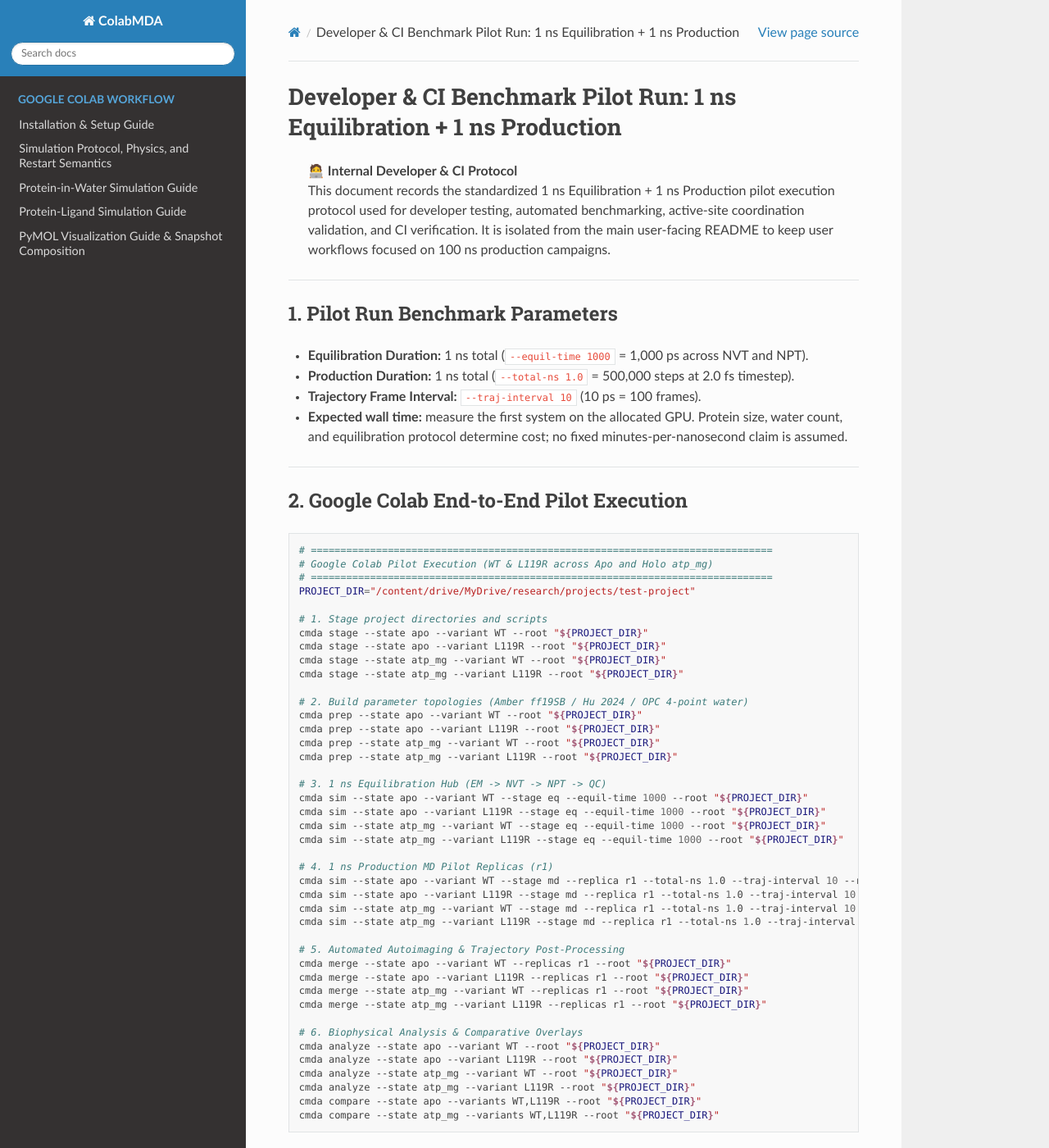
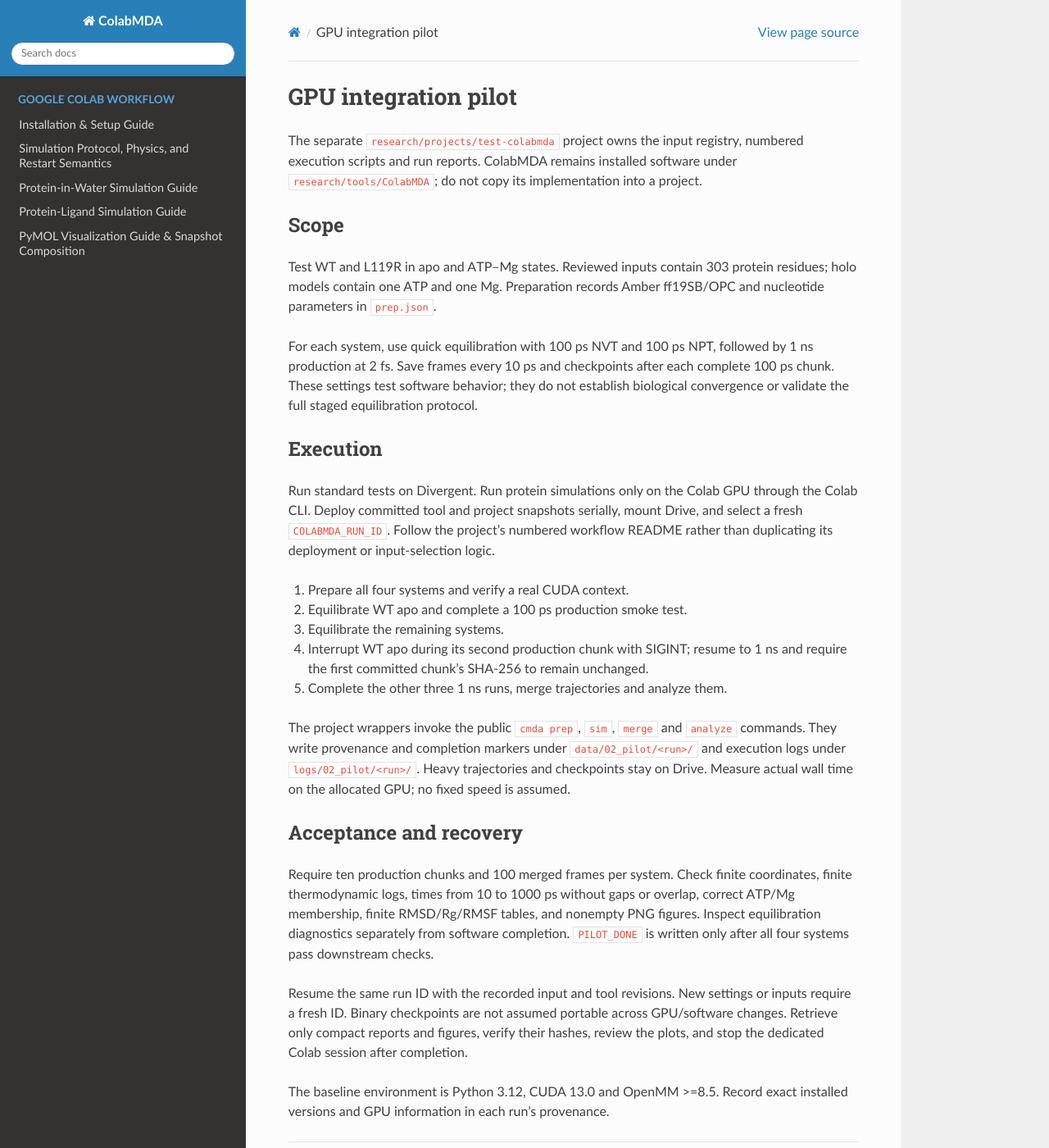
Before and after one commit to paulshamrat/ColabMDA, a Sphinx documentation site: the page built from docs/development/pilot_benchmark.md, in a window 1280 px wide and 1400 px high. Shown: the whole window at 82% size. Built offline with Sphinx 7.4.7 and the Read the Docs theme 3.1.0, drawn with Linux system fonts in a browser that asks for light colours; some of the changed text lies outside the part shown.

Commit message:
Replace stale pilot instructions with the verified workflow contract

````diff
--- a/docs/development/pilot_benchmark.md
+++ b/docs/development/pilot_benchmark.md
@@ -1,107 +1,52 @@
-# Developer & CI Benchmark Pilot Run: 1 ns Equilibration + 1 ns Production
+# GPU integration pilot
 
-> 🧑‍💻 **Internal Developer & CI Protocol**
-> This document records the standardized 1 ns Equilibration + 1 ns Production pilot execution protocol used for developer testing, automated benchmarking, active-site coordination validation, and CI verification. It is isolated from the main user-facing README to keep user workflows focused on 100 ns production campaigns.
+The separate `research/projects/test-colabmda` project owns the input registry,
+numbered execution scripts and run reports. ColabMDA remains installed software
+under `research/tools/ColabMDA`; do not copy its implementation into a project.
 
----
+## Scope
 
-## 1. Pilot Run Benchmark Parameters
+Test WT and L119R in apo and ATP–Mg states. Reviewed inputs contain 303 protein
+residues; holo models contain one ATP and one Mg. Preparation records Amber
+ff19SB/OPC and nucleotide parameters in `prep.json`.
 
-* **Equilibration Duration:** 1 ns total (`--equil-time 1000` = 1,000 ps across NVT and NPT).
-* **Production Duration:** 1 ns total (`--total-ns 1.0` = 500,000 steps at 2.0 fs timestep).
-* **Trajectory Frame Interval:** `--traj-interval 10` (10 ps = 100 frames).
-* **Expected wall time:** measure the first system on the allocated GPU. Protein size, water count, and equilibration protocol determine cost; no fixed minutes-per-nanosecond claim is assumed.
+For each system, use quick equilibration with 100 ps NVT and 100 ps NPT, followed
+by 1 ns production at 2 fs. Save frames every 10 ps and checkpoints after each
+complete 100 ps chunk. These settings test software behavior; they do not establish
+biological convergence or validate the full staged equilibration protocol.
 
----
+## Execution
 
-## 2. Google Colab End-to-End Pilot Execution
+Run standard tests on Divergent. Run protein simulations only on the Colab GPU
+through the Colab CLI. Deploy committed tool and project snapshots serially,
+mount Drive, and select a fresh `COLABMDA_RUN_ID`. Follow the project's numbered
+workflow README rather than duplicating its deployment or input-selection logic.
 
-```bash
-# ==============================================================================
-# Google Colab Pilot Execution (WT & L119R across Apo and Holo atp_mg)
-# ==============================================================================
-PROJECT_DIR="/content/drive/MyDrive/research/projects/test-project"
+1. Prepare all four systems and verify a real CUDA context.
+2. Equilibrate WT apo and complete a 100 ps production smoke test.
+3. Equilibrate the remaining systems.
+4. Interrupt WT apo during its second production chunk with SIGINT; resume to
+   1 ns and require the first committed chunk's SHA-256 to remain unchanged.
+5. Complete the other three 1 ns runs, merge trajectories and analyze them.
 
-# 1. Stage project directories and scripts
-cmda stage --state apo --variant WT --root "${PROJECT_DIR}"
-cmda stage --state apo --variant L119R --root "${PROJECT_DIR}"
-cmda stage --state atp_mg --variant WT --root "${PROJECT_DIR}"
-cmda stage --state atp_mg --variant L119R --root "${PROJECT_DIR}"
+The project wrappers invoke the public `cmda prep`, `sim`, `merge` and `analyze`
+commands. They write provenance and completion markers under
+`data/02_pilot/<run>/` and execution logs under `logs/02_pilot/<run>/`. Heavy
+trajectories and checkpoints stay on Drive. Measure actual wall time on the
+allocated GPU; no fixed speed is assumed.
 
-# 2. Build parameter topologies (Amber ff19SB / Hu 2024 / OPC 4-point water)
-cmda prep --state apo --variant WT --root "${PROJECT_DIR}"
-cmda prep --state apo --variant L119R --root "${PROJECT_DIR}"
-cmda prep --state atp_mg --variant WT --root "${PROJECT_DIR}"
-cmda prep --state atp_mg --variant L119R --root "${PROJECT_DIR}"
+## Acceptance and recovery
 
-# 3. 1 ns Equilibration Hub (EM -> NVT -> NPT -> QC)
-cmda sim --state apo --variant WT --stage eq --equil-time 1000 --root "${PROJECT_DIR}"
-cmda sim --state apo --variant L119R --stage eq --equil-time 1000 --root "${PROJECT_DIR}"
-cmda sim --state atp_mg --variant WT --stage eq --equil-time 1000 --root "${PROJECT_DIR}"
-cmda sim --state atp_mg --variant L119R --stage eq --equil-time 1000 --root "${PROJECT_DIR}"
+Require ten production chunks and 100 merged frames per system. Check finite
+coordinates, finite thermodynamic logs, times from 10 to 1000 ps without gaps or
+overlap, correct ATP/Mg membership, finite RMSD/Rg/RMSF tables, and nonempty PNG
+figures. Inspect equilibration diagnostics separately from software completion.
+`PILOT_DONE` is written only after all four systems pass downstream checks.
 
-# 4. 1 ns Production MD Pilot Replicas (r1)
-cmda sim --state apo --variant WT --stage md --replica r1 --total-ns 1.0 --traj-interval 10 --root "${PROJECT_DIR}"
-cmda sim --state apo --variant L119R --stage md --replica r1 --total-ns 1.0 --traj-interval 10 --root "${PROJECT_DIR}"
-cmda sim --state atp_mg --variant WT --stage md --replica r1 --total-ns 1.0 --traj-interval 10 --root "${PROJECT_DIR}"
-cmda sim --state atp_mg --variant L119R --stage md --replica r1 --total-ns 1.0 --traj-interval 10 --root "${PROJECT_DIR}"
+Resume the same run ID with the recorded input and tool revisions. New settings
+or inputs require a fresh ID. Binary checkpoints are not assumed portable across
+GPU/software changes. Retrieve only compact reports and figures, verify their
+hashes, review the plots, and stop the dedicated Colab session after completion.
 
-# 5. Automated Autoimaging & Trajectory Post-Processing
-cmda merge --state apo --variant WT --replicas r1 --root "${PROJECT_DIR}"
-cmda merge --state apo --variant L119R --replicas r1 --root "${PROJECT_DIR}"
-cmda merge --state atp_mg --variant WT --replicas r1 --root "${PROJECT_DIR}"
-cmda merge --state atp_mg --variant L119R --replicas r1 --root "${PROJECT_DIR}"
-
-# 6. Biophysical Analysis & Comparative Overlays
-cmda analyze --state apo --variant WT --root "${PROJECT_DIR}"
-cmda analyze --state apo --variant L119R --root "${PROJECT_DIR}"
-cmda analyze --state atp_mg --variant WT --root "${PROJECT_DIR}"
-cmda analyze --state atp_mg --variant L119R --root "${PROJECT_DIR}"
-cmda compare --state apo --variants WT,L119R --root "${PROJECT_DIR}"
-cmda compare --state atp_mg --variants WT,L119R --root "${PROJECT_DIR}"
-```
-
----
-
-## 3. HPC Cluster Scratch End-to-End Pilot Execution (SLURM)
-
-```bash
-# ==============================================================================
-# HPC Cluster Scratch Pilot Execution (SLURM)
-# ==============================================================================
-export SCRATCH_PROJECT="/scratch/$USER/research/projects/test-project"
-
-# 1. Stage project directories and generate SLURM runner scripts
-cmda stage --state apo --variant WT --root "${SCRATCH_PROJECT}"
-cmda stage --state apo --variant L119R --root "${SCRATCH_PROJECT}"
-cmda stage --state atp_mg --variant WT --root "${SCRATCH_PROJECT}"
-cmda stage --state atp_mg --variant L119R --root "${SCRATCH_PROJECT}"
-
-# 2. Build parameter topologies
-cmda prep --state apo --variant WT --root "${SCRATCH_PROJECT}"
-cmda prep --state apo --variant L119R --root "${SCRATCH_PROJECT}"
-cmda prep --state atp_mg --variant WT --root "${SCRATCH_PROJECT}"
-cmda prep --state atp_mg --variant L119R --root "${SCRATCH_PROJECT}"
-
-# 3. Interactive Pilot Execution on GPU Node (salloc / qsub)
-# Request GPU node: salloc --nodes=1 --ntasks=1 --cpus-per-task=8 --gpus=1 --mem=32gb --time=01:00:00
-cmda sim --state apo --variant WT --stage eq --equil-time 1000 --root "${SCRATCH_PROJECT}"
-cmda sim --state apo --variant WT --stage md --replica r1 --total-ns 1.0 --traj-interval 10 --root "${SCRATCH_PROJECT}"
-cmda sim --state atp_mg --variant WT --stage eq --equil-time 1000 --root "${SCRATCH_PROJECT}"
-cmda sim --state atp_mg --variant WT --stage md --replica r1 --total-ns 1.0 --traj-interval 10 --root "${SCRATCH_PROJECT}"
-
-# 4. Or Submit via Chained SLURM Batch Helpers (EQ -> Array Prod)
-cd "${SCRATCH_PROJECT}"
-bash scripts/chain.sh
-```
-
-## Refactored implementation
-
-The active OpenMM modules are flat under `src/colabmda/openmm/`. The isolated
-`test-colabmda` project owns the GPU integration test and exact input selection.
-Use a fresh `COLABMDA_RUN_ID`, require `COLABMDA_PLATFORM=CUDA`, and store heavy
-outputs on mounted Drive. Standard unit/regression tests run on Divergent.
-Use quick equilibration only for software smoke tests, label it explicitly, and
-inspect thermodynamic diagnostics; it is not the full 24-stage production protocol.
-Test interruption and resume before approving checkpoint handling. Check merged
-frame times and membership so successful process exit alone cannot certify a run.
+The baseline environment is Python 3.12, CUDA 13.0 and OpenMM >=8.5. Record exact
+installed versions and GPU information in each run's provenance.
````
